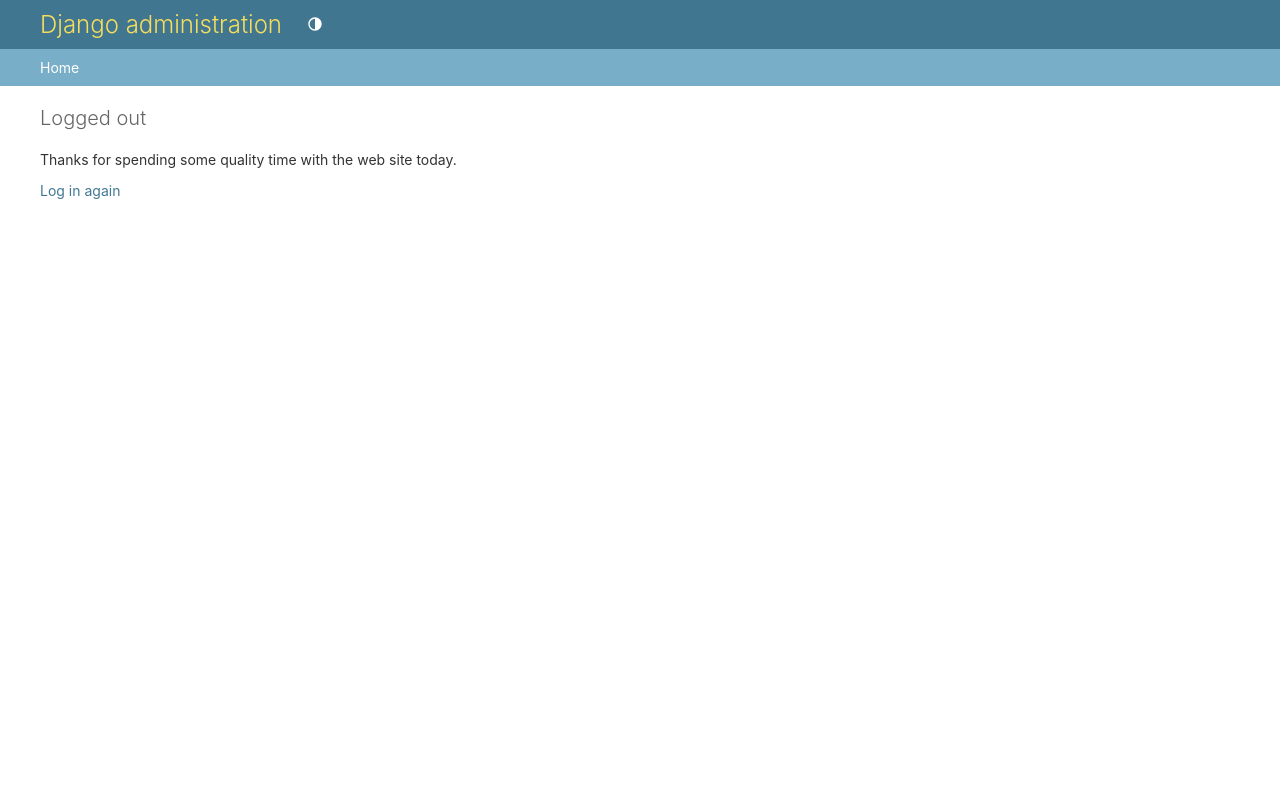
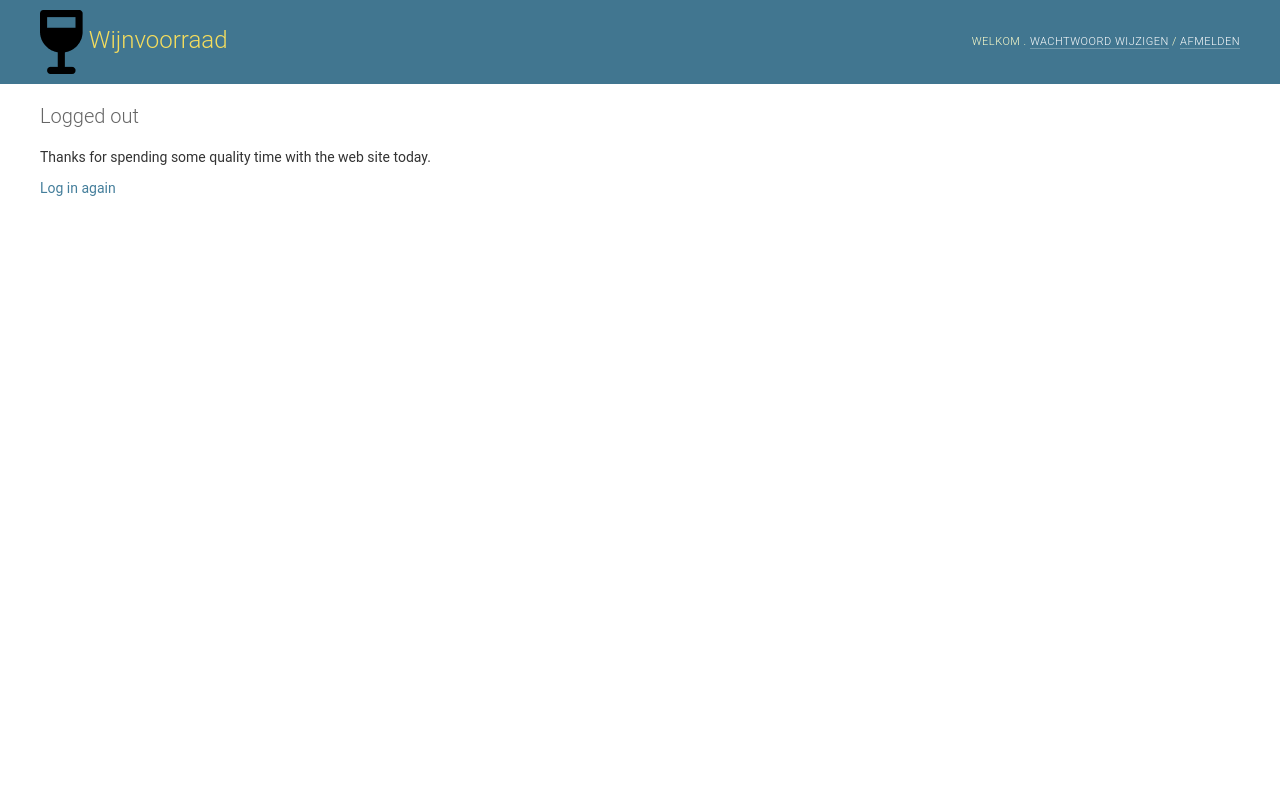
Before and after one commit to reginavdwaal/WijnVoorraadApp, a Django app: page /accounts/logout/ in a window 1280 px wide. Run offline with Django 4.2, Linux system fonts and the light colour scheme.

Commit message:
login, logout pagina's

```diff
--- a/WijnProject/settings.py
+++ b/WijnProject/settings.py
@@ -55,7 +55,7 @@
 TEMPLATES = [
     {
         'BACKEND': 'django.template.backends.django.DjangoTemplates',
-        'DIRS': [],
+        'DIRS': [BASE_DIR / "templates"],
         'APP_DIRS': True,
         'OPTIONS': {
             'context_processors': [
@@ -122,3 +122,6 @@
 # https://docs.djangoproject.com/en/4.1/ref/settings/#default-auto-field
 
 DEFAULT_AUTO_FIELD = 'django.db.models.BigAutoField'
+
+LOGIN_REDIRECT_URL = "/WijnVoorraad"
+LOGOUT_REDIRECT_URL = ""
--- a/WijnVoorraad/static/WijnVoorraad/style.css
+++ b/WijnVoorraad/static/WijnVoorraad/style.css
@@ -28,10 +28,6 @@
   --header-branding-color: var(--accent);
   --header-bg: var(--secondary);
   --header-link-color: var(--primary-fg);
-
-  --breadcrumbs-fg: #c4dce8;
-  --breadcrumbs-link-fg: var(--body-bg);
-  --breadcrumbs-bg: var(--primary);
 
   --link-fg: #447e9b;
   --link-hover-color: #036;
@@ -675,24 +671,6 @@
     padding: 5px 0 0 12px;
 }
 
-/* BREADCRUMBS */
-
-div.breadcrumbs {
-    background: var(--breadcrumbs-bg);
-    padding: 10px 40px;
-    border: none;
-    color: var(--breadcrumbs-fg);
-    text-align: left;
-}
-
-div.breadcrumbs a {
-    color: var(--breadcrumbs-link-fg);
-}
-
-div.breadcrumbs a:focus, div.breadcrumbs a:hover {
-    color: var(--breadcrumbs-fg);
-}
-
 /* ACTION ICONS */
 
 .viewlink, .inlineviewlink {
--- a/WijnVoorraad/templates/WijnVoorraad/base.html
+++ b/WijnVoorraad/templates/WijnVoorraad/base.html
@@ -21,50 +21,22 @@
     {% block header %}
     <div id="header">
         <div id="branding">
-          {% block branding %}
-          {% load static %}
           <h1 id="site-name"><img src="{% static 'WijnVoorraad/Wineicon.png'%}" alt="logo">
-            <a href="{% url 'admin:index' %}">{{ site_header|default:_('Wijnvoorraad') }}</a></h1>
-          {% endblock %}
+            <a href="{% url 'WijnVoorraad:index' %}">{{ site_header|default:_('Wijnvoorraad') }}</a></h1>
         </div>
-        {% block usertools %}
-        {% if has_permission %}
         <div id="user-tools">
-            {% block welcome-msg %}
-                {% translate 'Welcome,' %}
+                Welkom
                 <strong>{% firstof user.get_short_name user.get_username %}</strong>.
-            {% endblock %}
-            {% block userlinks %}
-                {% if site_url %}
-                    <a href="{{ site_url }}">{% translate 'View site' %}</a> /
-                {% endif %}
-                {% if user.is_active and user.is_staff %}
-                    {% url 'django-admindocs-docroot' as docsroot %}
-                    {% if docsroot %}
-                        <a href="{{ docsroot }}">{% translate 'Documentation' %}</a> /
-                    {% endif %}
-                {% endif %}
-                {% if user.has_usable_password %}
-                <a href="{% url 'admin:password_change' %}">{% translate 'Change password' %}</a> /
-                {% endif %}
-                <form id="logout-form" method="post" action="{% url 'admin:logout' %}">
+                <a href="{% url 'password_change' %}">Wachtwoord wijzigen</a> /
+                <form id="logout-form" method="post" action="{% url 'logout' %}">
                     {% csrf_token %}
-                    <button type="submit">{% translate 'Log out' %}</button>
+                    <button type="submit">Afmelden</button>
                 </form>
-            {% endblock %}
         </div>
-        {% endif %}
-        {% endblock %}
-        {% block nav-global %}{% endblock %}
     </div>
     {% endblock %}
     <!-- END Header -->
-    {% block breadcrumbs %}
-    <div class="breadcrumbs">
-    <a href="{% url 'admin:index' %}">{% translate 'Home' %}</a>
-    {% if title %} &rsaquo; {{ title }}{% endif %}
-    </div>
-    {% endblock %}
+
     {% endif %}
 
     <div class="main" id="main">
--- a/WijnVoorraad/templates/registration/logged_out.html
+++ b/WijnVoorraad/templates/registration/logged_out.html
@@ -1,7 +1,7 @@
-{% extends "admin/base_site.html" %}
+{% extends "WijnVoorraad/base.html" %}
 {% load i18n %}
 
-{% block breadcrumbs %}<div class="breadcrumbs"><a href="{% url 'admin:index' %}">{% translate 'Home' %}</a></div>{% endblock %}
+{% block breadcrumbs %}<div class="breadcrumbs"><a href="{% url 'WijnVoorraad:index' %}">{% translate 'Home' %}</a></div>{% endblock %}
 
 {% block nav-sidebar %}{% endblock %}
 
@@ -9,6 +9,6 @@
 
 <p>{% translate "Thanks for spending some quality time with the web site today." %}</p>
 
-<p><a href="{% url 'admin:index' %}">{% translate 'Log in again' %}</a></p>
+<p><a href="{% url 'WijnVoorraad:index' %}">{% translate 'Log in again' %}</a></p>
 
 {% endblock %}
--- a/WijnVoorraad/templates/registration/login.html
+++ b/WijnVoorraad/templates/registration/login.html
@@ -1,4 +1,4 @@
-{% extends "admin/base_site.html" %}
+{% extends "WijnVoorraad/base.html" %}
 {% load i18n static %}
 
 {% block extrastyle %}{{ block.super }}<link rel="stylesheet" href="{% static "admin/css/login.css" %}">
--- a/WijnVoorraad/templates/registration/password_change_done.html
+++ b/WijnVoorraad/templates/registration/password_change_done.html
@@ -1,15 +1,15 @@
-{% extends "admin/base_site.html" %}
+{% extends "WijnVoorraad/base.html" %}
 {% load i18n %}
 {% block userlinks %}
   {% url 'django-admindocs-docroot' as docsroot %}{% if docsroot %}<a href="{{ docsroot }}">{% translate 'Documentation' %}</a> / {% endif %}{% translate 'Change password' %} /
-  <form id="logout-form" method="post" action="{% url 'admin:logout' %}">
+  <form id="logout-form" method="post" action="{% url 'logout' %}">
     {% csrf_token %}
     <button type="submit">{% translate 'Log out' %}</button>
   </form>
 {% endblock %}
 {% block breadcrumbs %}
 <div class="breadcrumbs">
-<a href="{% url 'admin:index' %}">{% translate 'Home' %}</a>
+<a href="{% url 'WijnVoorraad:index' %}">{% translate 'Home' %}</a>
 &rsaquo; {% translate 'Password change' %}
 </div>
 {% endblock %}
--- a/WijnVoorraad/templates/registration/password_change_form.html
+++ b/WijnVoorraad/templates/registration/password_change_form.html
@@ -1,16 +1,16 @@
-{% extends "admin/base_site.html" %}
+{% extends "WijnVoorraad/base.html" %}
 {% load i18n static %}
 {% block extrastyle %}{{ block.super }}<link rel="stylesheet" href="{% static "admin/css/forms.css" %}">{% endblock %}
 {% block userlinks %}
   {% url 'django-admindocs-docroot' as docsroot %}{% if docsroot %}<a href="{{ docsroot }}">{% translate 'Documentation' %}</a> / {% endif %} {% translate 'Change password' %} /
-  <form id="logout-form" method="post" action="{% url 'admin:logout' %}">
+  <form id="logout-form" method="post" action="{% url 'logout' %}">
     {% csrf_token %}
     <button type="submit">{% translate 'Log out' %}</button>
   </form>
 {% endblock %}
 {% block breadcrumbs %}
 <div class="breadcrumbs">
-<a href="{% url 'admin:index' %}">{% translate 'Home' %}</a>
+<a href="{% url 'index' %}">{% translate 'Home' %}</a>
 &rsaquo; {% translate 'Password change' %}
 </div>
 {% endblock %}
--- a/WijnVoorraad/templates/registration/password_reset_complete.html
+++ b/WijnVoorraad/templates/registration/password_reset_complete.html
@@ -1,9 +1,9 @@
-{% extends "admin/base_site.html" %}
+{% extends "WijnVoorraad/base.html" %}
 {% load i18n %}
 
 {% block breadcrumbs %}
 <div class="breadcrumbs">
-<a href="{% url 'admin:index' %}">{% translate 'Home' %}</a>
+<a href="{% url 'WijnVoorraad:index' %}">{% translate 'Home' %}</a>
 &rsaquo; {% translate 'Password reset' %}
 </div>
 {% endblock %}
--- a/WijnVoorraad/templates/registration/password_reset_confirm.html
+++ b/WijnVoorraad/templates/registration/password_reset_confirm.html
@@ -1,10 +1,10 @@
-{% extends "admin/base_site.html" %}
+{% extends "WijnVoorraad/base.html" %}
 {% load i18n static %}
 
 {% block extrastyle %}{{ block.super }}<link rel="stylesheet" href="{% static "admin/css/forms.css" %}">{% endblock %}
 {% block breadcrumbs %}
 <div class="breadcrumbs">
-<a href="{% url 'admin:index' %}">{% translate 'Home' %}</a>
+<a href="{% url 'index' %}">{% translate 'Home' %}</a>
 &rsaquo; {% translate 'Password reset confirmation' %}
 </div>
 {% endblock %}
--- a/WijnVoorraad/templates/registration/password_reset_done.html
+++ b/WijnVoorraad/templates/registration/password_reset_done.html
@@ -1,9 +1,9 @@
-{% extends "admin/base_site.html" %}
+{% extends "WijnVoorraad/base.html" %}
 {% load i18n %}
 
 {% block breadcrumbs %}
 <div class="breadcrumbs">
-<a href="{% url 'admin:index' %}">{% translate 'Home' %}</a>
+<a href="{% url 'WijnVoorraad:index' %}">{% translate 'Home' %}</a>
 &rsaquo; {% translate 'Password reset' %}
 </div>
 {% endblock %}
--- a/WijnVoorraad/templates/registration/password_reset_form.html
+++ b/WijnVoorraad/templates/registration/password_reset_form.html
@@ -1,10 +1,10 @@
-{% extends "admin/base_site.html" %}
+{% extends "WijnVoorraad/base.html" %}
 {% load i18n static %}
 
 {% block extrastyle %}{{ block.super }}<link rel="stylesheet" href="{% static "admin/css/forms.css" %}">{% endblock %}
 {% block breadcrumbs %}
 <div class="breadcrumbs">
-<a href="{% url 'admin:index' %}">{% translate 'Home' %}</a>
+<a href="{% url 'WijnVoorraad:index' %}">{% translate 'Home' %}</a>
 &rsaquo; {% translate 'Password reset' %}
 </div>
 {% endblock %}
```
Also changed, not shown: WijnVoorraad/templates/WijnVoorraad/index.html (+2 -19 lines), db.sqlite3.
